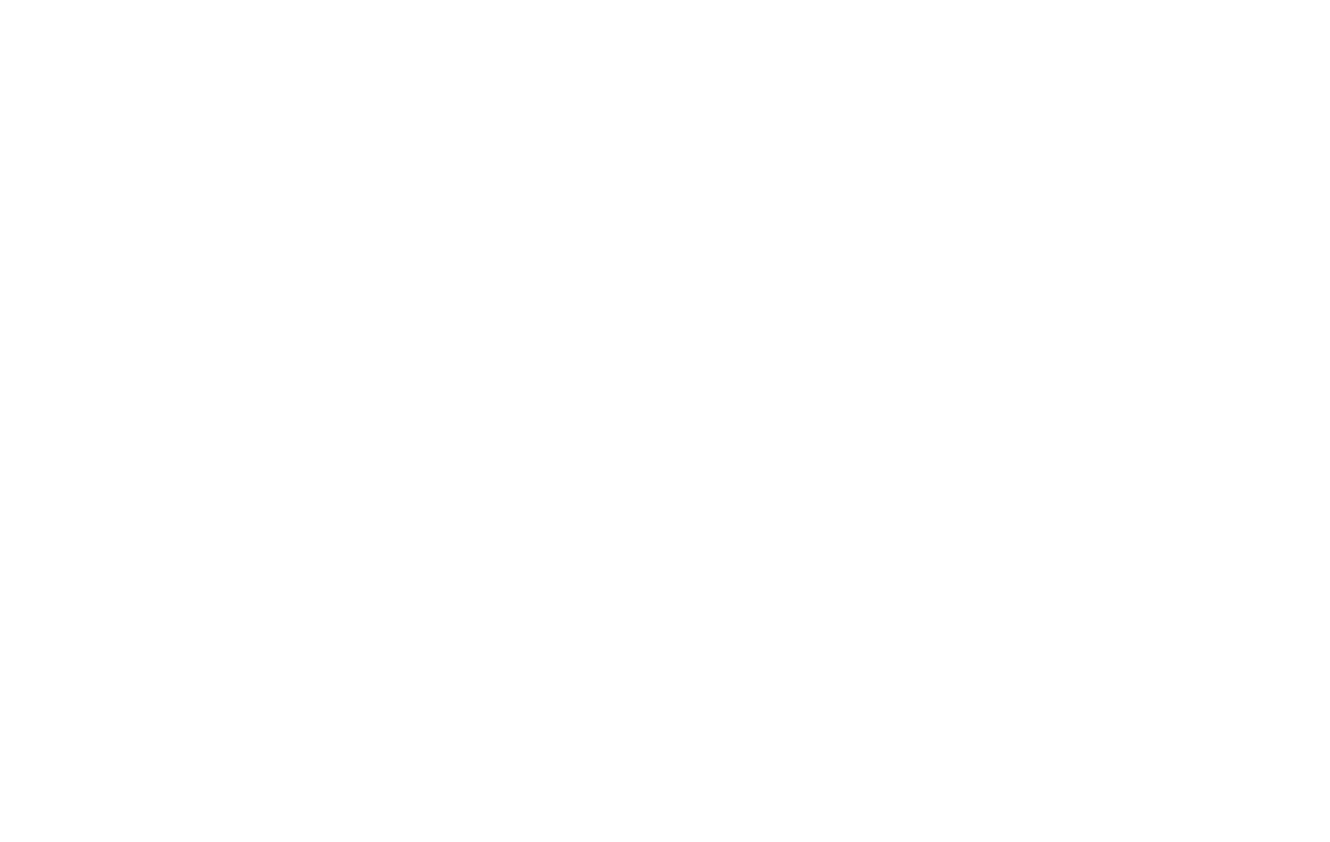
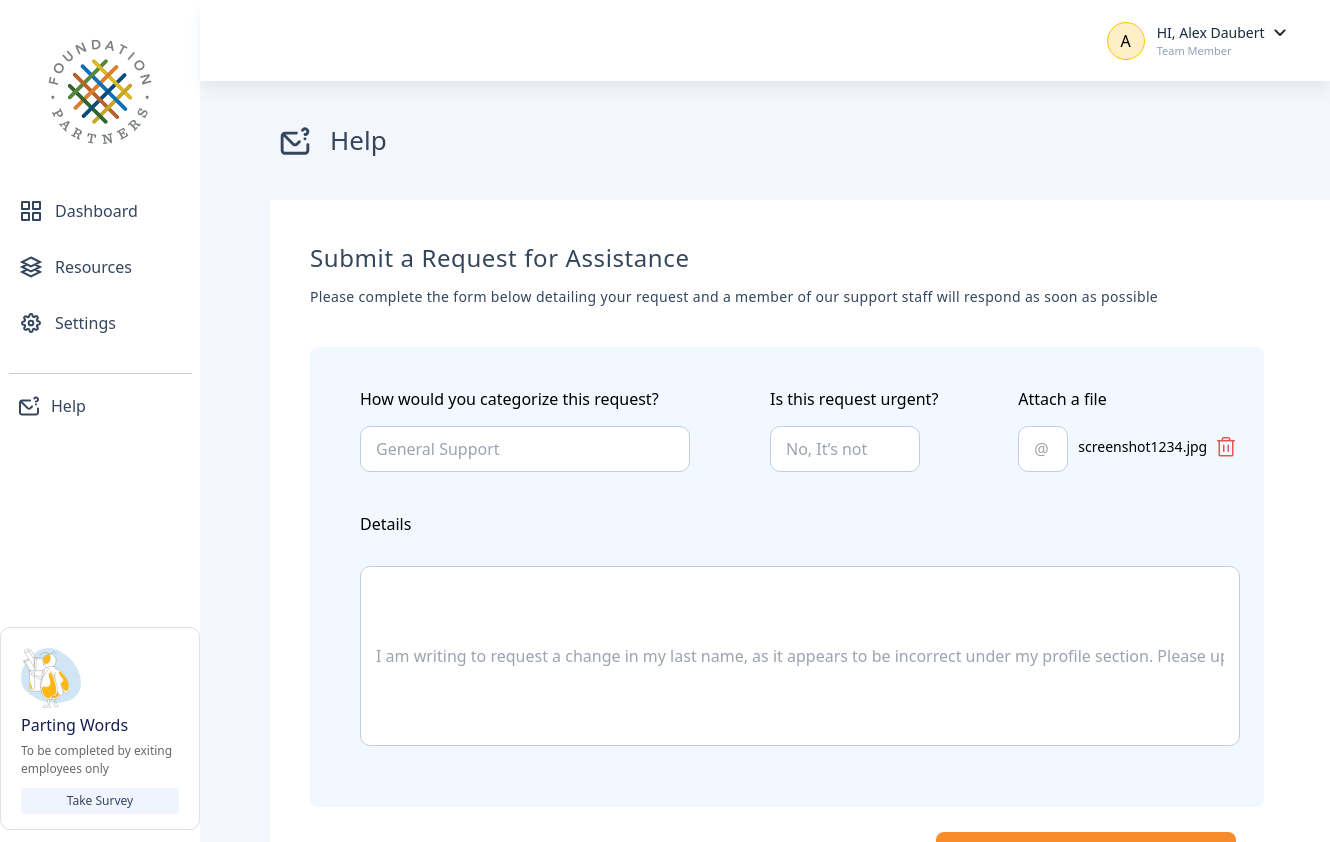
Before and after one commit to a8hok/TK-FE, a React app: page /help in a window 1280 px wide. Before the commit this address had no page. Shown: the top 842 px of the page, 1330 px wide, since content can reach past the window. Before the commit the page ends 800 px from the top, so only its background shows below. Built offline with nearby package versions, Linux system fonts and the light colour scheme; the HTML template or start-up script is replaced by a standard one.

Commit message:
working on help page almost done

```diff
--- a/src/App.tsx
+++ b/src/App.tsx
@@ -3,6 +3,7 @@
 import Login from './Pages/Login/Login';
 import Resource from './Pages/Resource/Resource';
 import Settings from './Pages/Settings';
+import Help from './Pages/HelpPage/Help';
 import Survey from './Pages/Survey';
 import Dashboard from './Pages/Dashboard';
 const App: React.FC = () => {
@@ -12,6 +13,7 @@
         <Route path="/" element={<Login />} />
         <Route path="/resource" element={<Resource />} />
         <Route path="/settings" element={<Settings />} />
+        <Route path="/help" element={<Help />} />
 
         <Route path="/survey" element={<Survey />} />
         <Route path="/" element={<Dashboard />} />
--- /dev/null
+++ b/src/Components/Help/HelpHeader.tsx
@@ -0,0 +1,19 @@
+import HelpIcon from './Image/help-icon.svg';
+export default function HelpHeader() {
+  return (
+    <div>
+      <div className="flex flex-col">
+        <div className="flex flex-row pl-[70px] pt-[40px] gap-[20px]">
+          <img
+            className="pt-[0.7px] pl-[9.5px] "
+            src={HelpIcon}
+            alt="arrow"
+            width={40}
+            height={40}
+          ></img>
+          <h1 className="text-[#34465D] text-[26px]">Help</h1>
+        </div>
+      </div>
+    </div>
+  );
+}
--- /dev/null
+++ b/src/Components/Help/HelpLast.tsx
@@ -0,0 +1,17 @@
+export default function HelpLast() {
+  return (
+    <div>
+      <div className="flex flex-row  ">
+        <a
+          href="/survey"
+          className="text-[#006AFF] underline underline-offset-4 decoration-[#006AFF] pl-[5%] pt-[15px] "
+        >
+          Clear Form{' '}
+        </a>
+        <div className="relative inline-flex items-center justify-center ml-[50%] w-[300px] h-[50px] overflow-hidden bg-[#F68C2B] border-2 rounded-lg border-[#F68C2B]">
+          <h1 className="text-[#ffffff]  tracking-wide">Submit</h1>
+        </div>
+      </div>
+    </div>
+  );
+}
--- /dev/null
+++ b/src/Components/Help/HelpMiddle.tsx
@@ -0,0 +1,8 @@
+import HelpSubmit from './HelpSubmit';
+export default function HelpMiddle() {
+  return (
+    <div>
+      <HelpSubmit />
+    </div>
+  );
+}
--- /dev/null
+++ b/src/Components/Help/HelpSubmit.tsx
@@ -0,0 +1,21 @@
+import HelpSubmitBox from './HelpSubmitBox';
+import HelpLast from './HelpLast';
+export default function HelpSubmit() {
+  return (
+    <div>
+      <div>
+        <div className="flex  flex-col ml-[70px] mt-[40px] bg-[#ffffff] w-[1060px] h-[710px] ">
+          <h1 className="text-[#34465D] text-[24px] tracking-wide pl-[40px] font-medium	 pt-[40px]">
+            Submit a Request for Assistance{' '}
+          </h1>
+          <h2 className="text-[#34465D] font-extralight	tracking-wide	 text-[14px] tracking-wide pl-[40px] pt-[10px]">
+            Please complete the form below detailing your request and a member
+            of our support staff will respond as soon as possible
+          </h2>
+          <HelpSubmitBox />
+          <HelpLast />
+        </div>
+      </div>
+    </div>
+  );
+}
--- /dev/null
+++ b/src/Components/Help/HelpSubmitBox.tsx
@@ -0,0 +1,57 @@
+import DeleteIcon from './Image/Delete-icon.svg';
+
+export default function HelpSubmitBox() {
+  return (
+    <div>
+      <div className="bg-[#f2f8ff] w-[90%] h-[460px] ml-[40px] pl-[50px] mt-[40px] mb-[25px] rounded-lg  pt-[40px]">
+        <div className="flex flex-row gap-[80px]">
+          <div>
+            <h1>How would you categorize this request?</h1>
+            <div className="flex flex-row">
+              <input
+                className="flex justify-center w-[330px] mt-[15px] bg-[#FFFFFF] border-[#C2CFE0] border-[1px]  rounded-[10px]  border-solid pr-[15px] pl-[15px] pt-[10px] pb-[10px]  "
+                type="text"
+                placeholder="General Support "
+              />
+            </div>
+          </div>
+          <div>
+            <h1>Is this request urgent?</h1>
+            <input
+              className="flex justify-center w-[150px] mt-[15px] bg-[#FFFFFF] border-[#C2CFE0] border-[1px]  rounded-[10px]  border-solid pr-[15px] pl-[15px] pt-[10px] pb-[10px]  "
+              type="text"
+              placeholder="No, It’s not"
+            />
+          </div>
+          <div>
+            <h1>Attach a file</h1>
+            <div className="flex flex-row gap-[10px]">
+              <input
+                className="flex justify-center w-[50px] mt-[15px] bg-[#FFFFFF] border-[#C2CFE0] border-[1px]  rounded-[10px]  border-solid pr-[15px] pl-[15px] pt-[10px] pb-[10px]  "
+                type="text"
+                placeholder="@"
+              />
+              <h2 className="pt-[25px] text-[14px]">screenshot1234.jpg</h2>
+              <img
+                className="mr-[10px] pt-[10px] "
+                src={DeleteIcon}
+                alt="arrow"
+              ></img>
+            </div>
+          </div>
+        </div>
+        <div className="pt-[40px]">
+          <h1>Details</h1>
+          <div className="pt-[30px]">
+            <input
+              className="flex justify-start   w-[880px] h-[180px] bg-[#FFFFFF] border-[#C2CFE0] border-[1px]  rounded-[10px]  border-solid pr-[15px] pl-[15px]  "
+              type="text"
+              placeholder="I am writing to request a change in my last name, as it appears to be incorrect under my profile section. Please update it to [Douglas]. I have attach the screenshot for your reference.
+            Thank you."
+            />
+          </div>
+        </div>
+      </div>
+    </div>
+  );
+}
--- a/src/Components/Setting/SettingManagerInform.tsx
+++ b/src/Components/Setting/SettingManagerInform.tsx
@@ -3,7 +3,7 @@
   return (
     <div>
       <div className="pl-[30px] pt-[40px]">
-        <h1 className="text-[#34465D] text-[26px] tracking-wide">
+        <h1 className="text-[#34465D] font-medium	 text-[26px] tracking-wide">
           Manager Information
         </h1>
         <div className="pt-[40px]  ">
--- a/src/Components/Setting/SettingsProfile.tsx
+++ b/src/Components/Setting/SettingsProfile.tsx
@@ -2,7 +2,7 @@
   return (
     <div>
       <div className="flex  flex-col ml-[70px] mt-[40px]  ">
-        <h1 className="text-[#34465D] text-[26px] tracking-wide">
+        <h1 className="text-[#34465D] font-medium	 text-[26px] tracking-wide">
           Profile Information
         </h1>
         <div className="bg-[#f5f6f7] w-[450px] pl-[50px] mt-[40px] mb-[25px] rounded-lg  pt-[40px]">
@@ -34,7 +34,9 @@
           ></input>
         </div>
         <div className="flex flex-row gap-[10px] mb-[30px]">
-          <h1 className="text-[#34465D]">If you find any discrepancy</h1>
+          <h1 className="text-[#34465D]  font-extralight	tracking-wide">
+            If you find any discrepancy
+          </h1>
           <a
             href="/survey"
             className="text-[#006AFF] underline underline-offset-4 decoration-[#006AFF] "
--- /dev/null
+++ b/src/Pages/HelpPage/Help.tsx
@@ -0,0 +1,18 @@
+import HelpHeader from '../../Components/Help/HelpHeader';
+import Sidebar from '../../Components/Sidebar/Sidebar';
+import Navbar from '../../Components/Navbar/Navbar';
+import HelpMiddle from '../../Components/Help/HelpMiddle';
+function Help() {
+  return (
+    <div className="flex">
+      <Sidebar />
+      <div className="w-full  bg-[#F3F6FA]">
+        <Navbar />
+        <HelpHeader />
+        <HelpMiddle />
+      </div>
+    </div>
+  );
+}
+
+export default Help;
```
Also changed, not shown: src/Components/Help/Image/Delete-icon.svg (added), src/Components/Help/Image/help-icon.svg (added).
